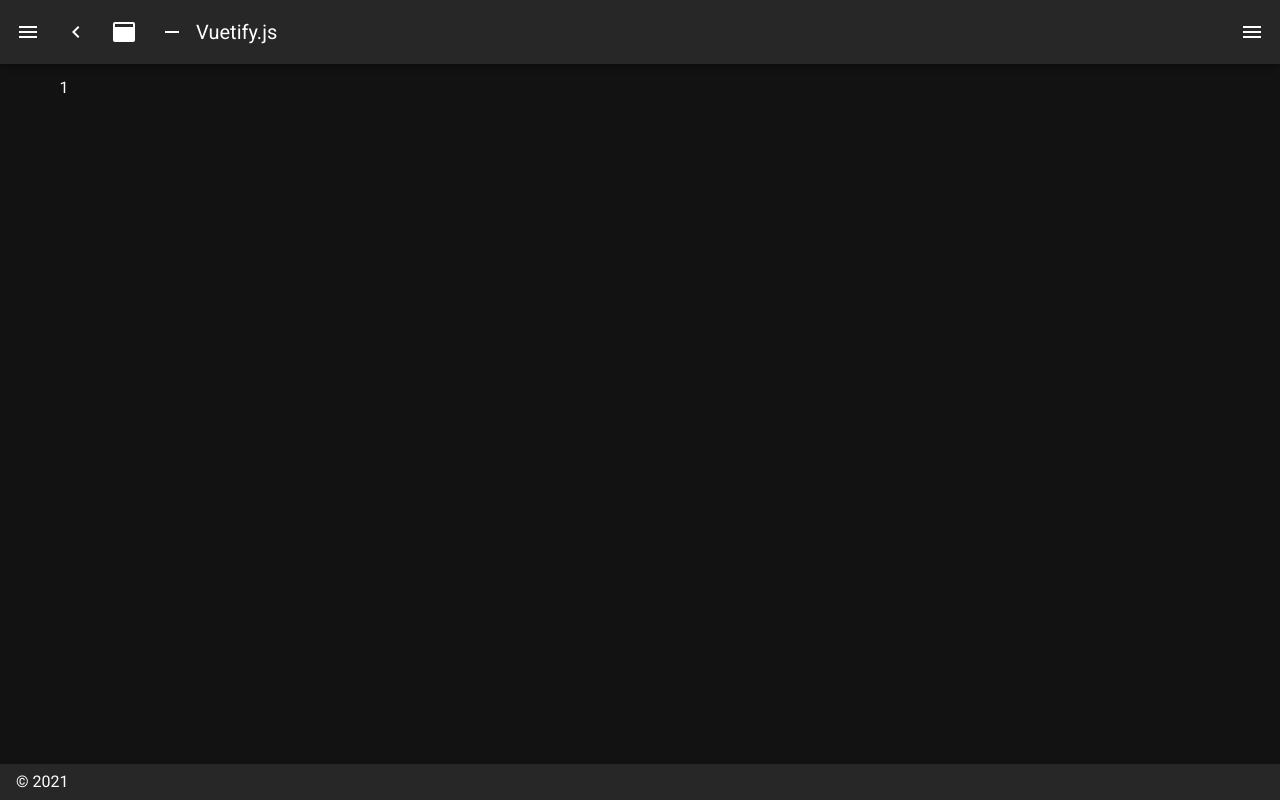
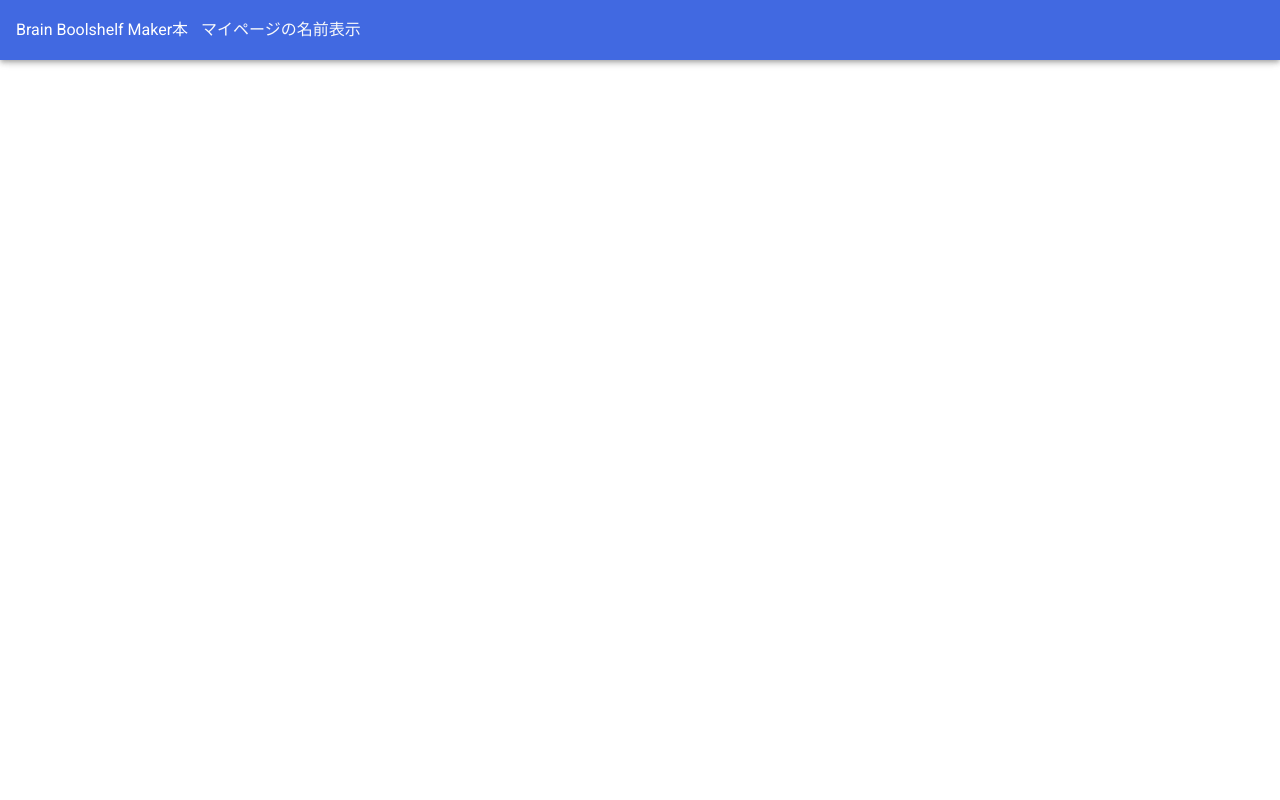
Before and after one commit to horki4455/-brain-book-shelf, a Nuxt app: page / in a window 1280 px wide. Built offline with nearby package versions, Linux system fonts and the light colour scheme.

Commit message:
feat: ヘッダーの導入・ブートストラップの導入

```diff
--- a/layouts/default.vue
+++ b/layouts/default.vue
@@ -1,79 +1,10 @@
 <template>
-  <v-app dark>
-    <v-navigation-drawer v-model="drawer" :mini-variant="miniVariant" :clipped="clipped" fixed app>
-      <v-list>
-        <v-list-item v-for="(item, i) in items" :key="i" :to="item.to" router exact>
-          <v-list-item-action>
-            <v-icon>{{ item.icon }}</v-icon>
-          </v-list-item-action>
-          <v-list-item-content>
-            <v-list-item-title v-text="item.title" />
-          </v-list-item-content>
-        </v-list-item>
-      </v-list>
-    </v-navigation-drawer>
-    <v-app-bar :clipped-left="clipped" fixed app>
-      <v-app-bar-nav-icon @click.stop="drawer = !drawer" />
-      <v-btn icon @click.stop="miniVariant = !miniVariant">
-        <v-icon>mdi-{{ `chevron-${miniVariant ? 'right' : 'left'}` }}</v-icon>
-      </v-btn>
-      <v-btn icon @click.stop="clipped = !clipped">
-        <v-icon>mdi-application</v-icon>
-      </v-btn>
-      <v-btn icon @click.stop="fixed = !fixed">
-        <v-icon>mdi-minus</v-icon>
-      </v-btn>
-      <v-toolbar-title v-text="title" />
-      <v-spacer />
-      <v-btn icon @click.stop="rightDrawer = !rightDrawer">
-        <v-icon>mdi-menu</v-icon>
-      </v-btn>
+  <v-app>
+    <!-- TODO: d-flex直す -->
+    <v-app-bar color="#4169E1" class="d-flex" dark app height="60">
+      <div>Brain Boolshelf Maker</div>
+      <div>本</div>
+      <div class="btn text-light">マイページの名前表示</div>
     </v-app-bar>
-    <v-main>
-      <v-container>
-        <Nuxt />
-      </v-container>
-    </v-main>
-    <v-navigation-drawer v-model="rightDrawer" :right="right" temporary fixed>
-      <v-list>
-        <v-list-item @click.native="right = !right">
-          <v-list-item-action>
-            <v-icon light>mdi-repeat</v-icon>
-          </v-list-item-action>
-          <v-list-item-title>Switch drawer (click me)</v-list-item-title>
-        </v-list-item>
-      </v-list>
-    </v-navigation-drawer>
-    <v-footer :absolute="!fixed" app>
-      <span>&copy; {{ new Date().getFullYear() }}</span>
-    </v-footer>
   </v-app>
 </template>
-
-<script>
-export default {
-  data () {
-    return {
-      clipped: false,
-      drawer: false,
-      fixed: false,
-      items: [
-        {
-          icon: 'mdi-apps',
-          title: 'Welcome',
-          to: '/'
-        },
-        {
-          icon: 'mdi-chart-bubble',
-          title: 'Inspire',
-          to: '/inspire'
-        }
-      ],
-      miniVariant: false,
-      right: true,
-      rightDrawer: false,
-      title: 'Vuetify.js'
-    }
-  }
-}
-</script>
--- a/nuxt.config.js
+++ b/nuxt.config.js
@@ -38,13 +38,13 @@
   ],
 
   // Modules: https://go.nuxtjs.dev/config-modules
-  modules: [],
+  modules: ['bootstrap-vue/nuxt'],
 
   // Vuetify module configuration: https://go.nuxtjs.dev/config-vuetify
   vuetify: {
     customVariables: ['~/assets/variables.scss'],
     theme: {
-      dark: true,
+      dark: false,
       themes: {
         dark: {
           primary: colors.blue.darken2,
--- a/package.json
+++ b/package.json
@@ -10,6 +10,7 @@
   },
   "dependencies": {
     "@vue/composition-api": "^1.1.4",
+    "bootstrap-vue": "^2.21.2",
     "core-js": "^3.15.1",
     "nuxt": "^2.15.7",
     "vuetify": "^2.5.5"
```
Also changed, not shown: 2 other files (tests, documents, lock files or other folders).
